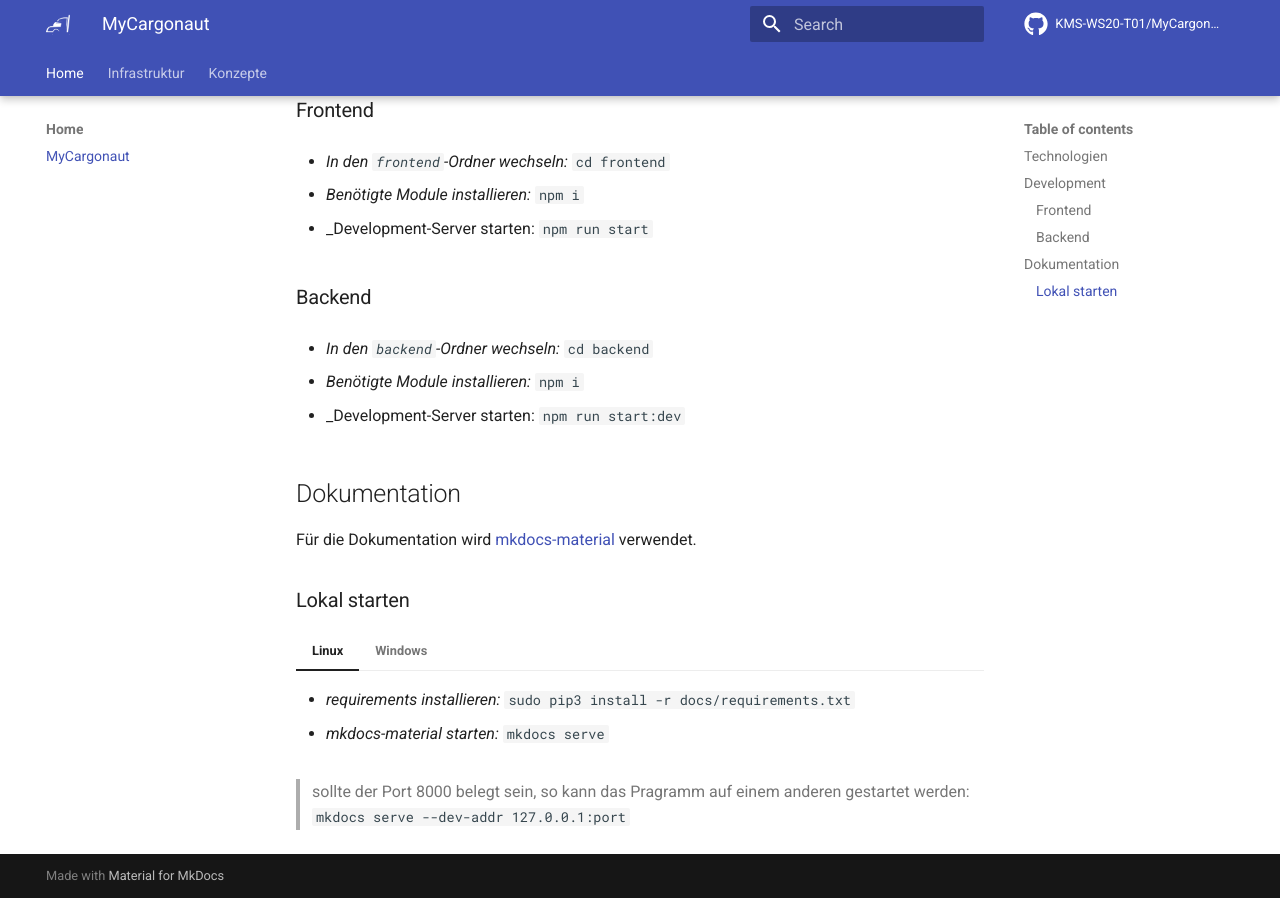
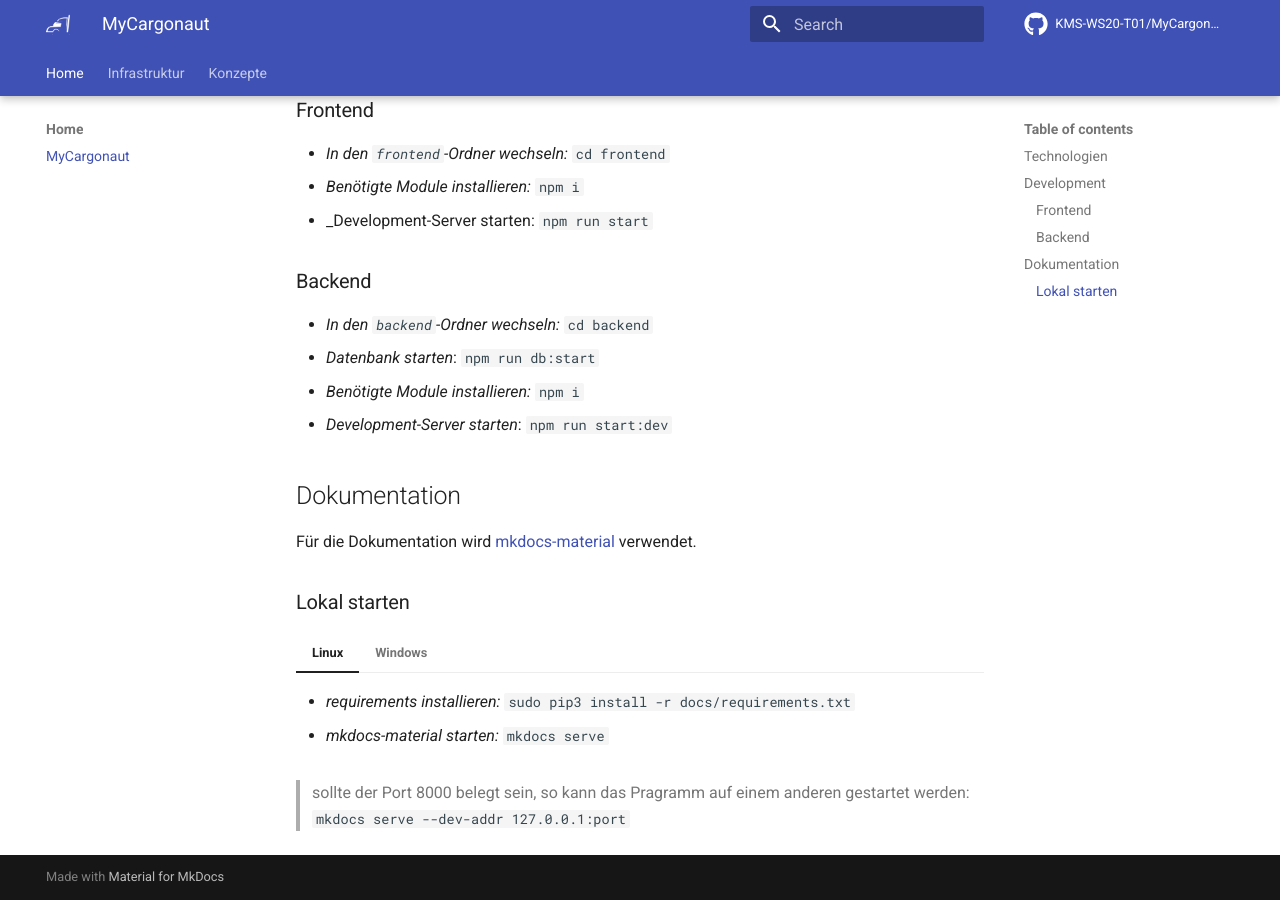
Before and after one commit to THM-Projects-JMDT/MyCargonaut, an MkDocs documentation site: the page built from docs/index.md, in a window 1280 px wide and 900 px high, scrolled down 544 px. Built offline with MkDocs 1.6.1 and Material for MkDocs 9.7.7, drawn with Linux system fonts in a browser that asks for light colours; comment, search, counter and statistics services are not loaded.

Commit message:
README, index: changed Backend start instruction

```diff
--- a/docs/index.md
+++ b/docs/index.md
@@ -21,18 +21,15 @@ MyCargonaut ist ein Projekt im Rahmen des KmS-Praktikums im WS20/21.
 ### Frontend
 
 -   _In den `frontend`-Ordner wechseln:_ `cd frontend`
-
 -   _Benötigte Module installieren:_ `npm i`
-
 -   _Development-Server starten: `npm run start`
 
 ### Backend
 
 -   _In den `backend`-Ordner wechseln:_ `cd backend`
-
+-   _Datenbank starten_: `npm run db:start`
 -   _Benötigte Module installieren:_ `npm i`
-
--   _Development-Server starten: `npm run start:dev`
+-   _Development-Server starten_: `npm run start:dev`
 
 ## Dokumentation
 
```
Also changed, not shown: README.md (+2 -2 lines).
